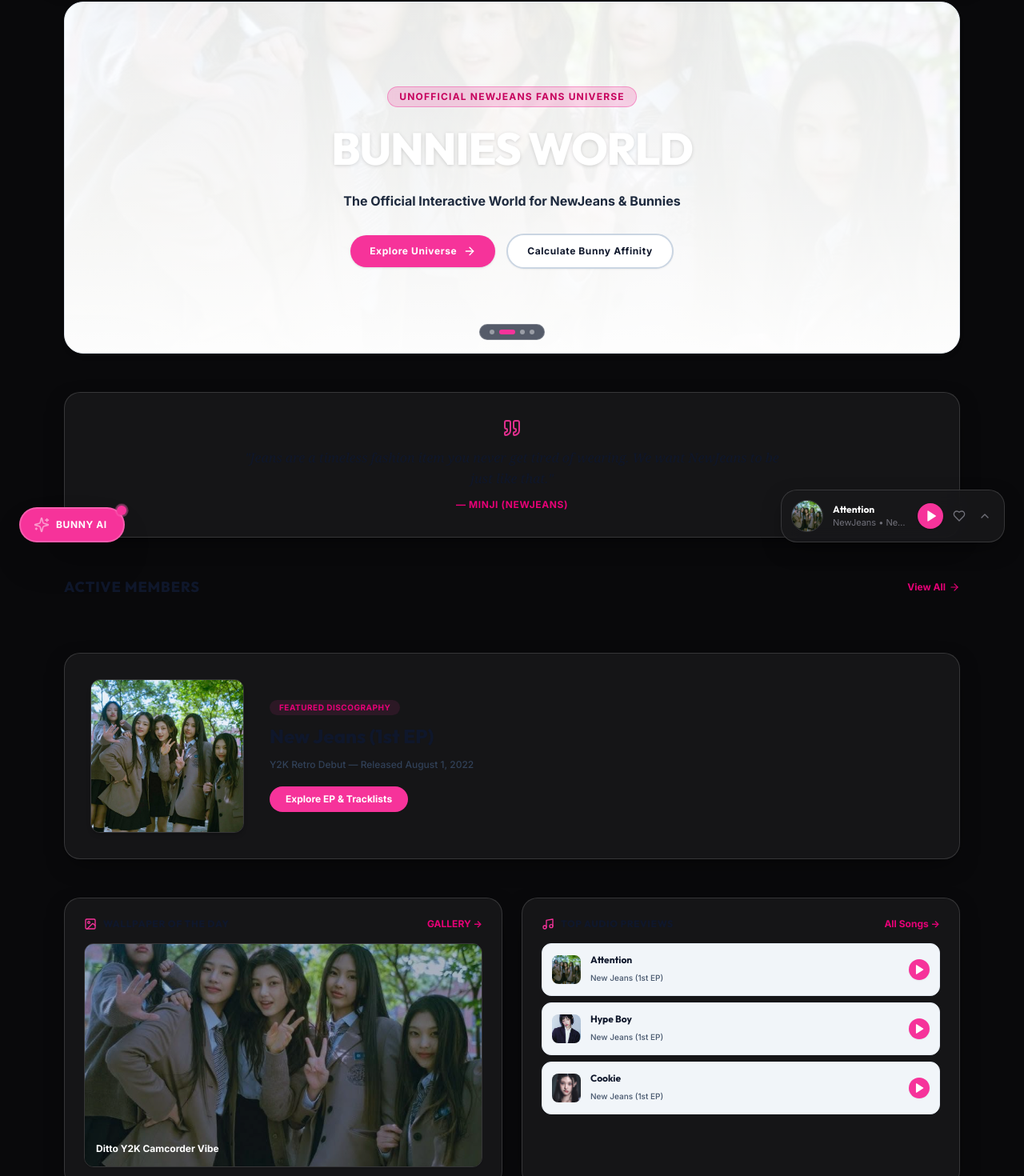
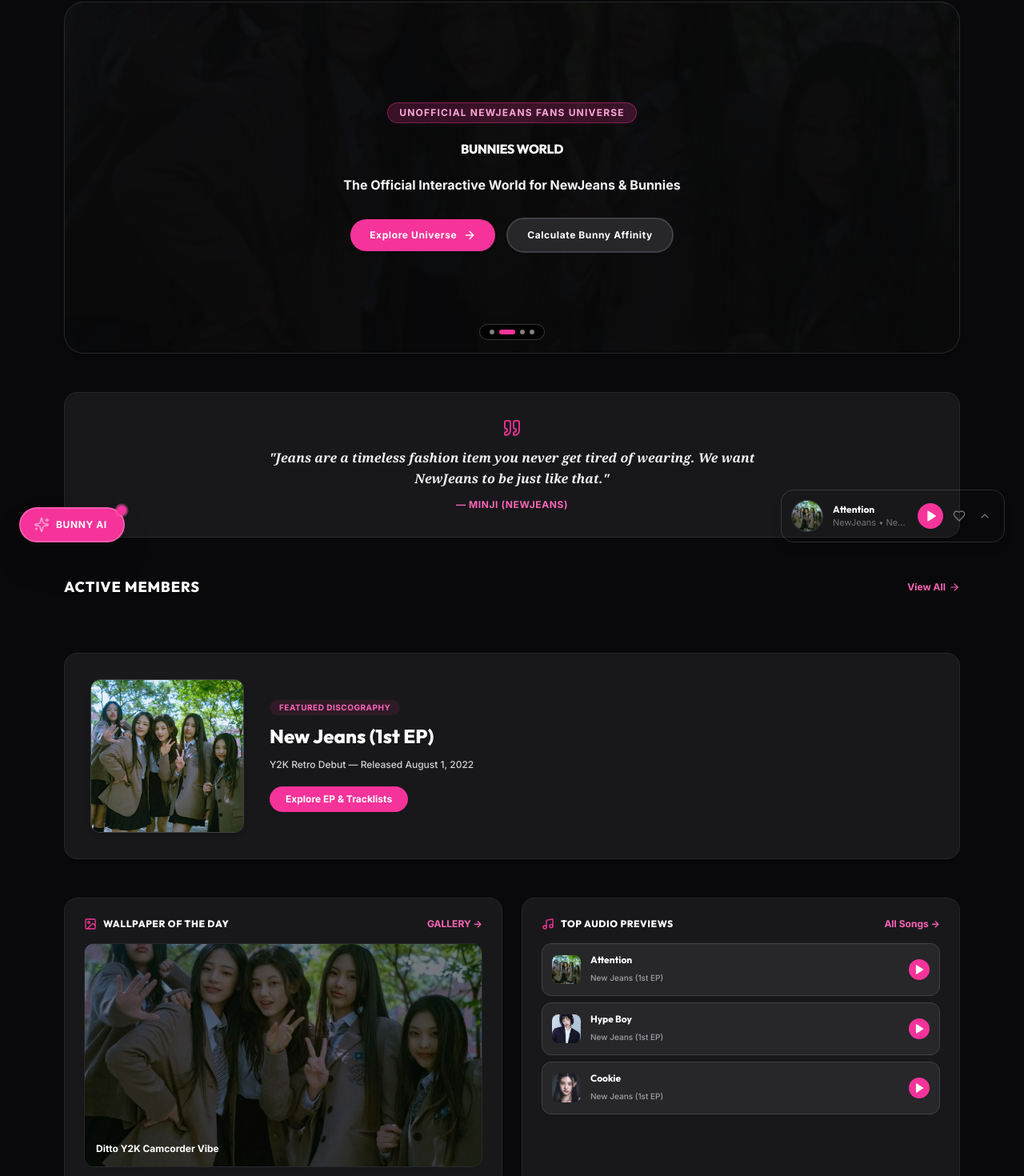
Before and after one commit to andrianbaros/bunnies-world, a React (Vite) app: page / in a window 1280 px wide. Shown: the part 98-1568 px from the top of the page at 80% size. Built offline with nearby package versions, Linux system fonts and the light colour scheme.

Commit message:
fix: configure Tailwind v4 @variant dark to strictly use html .dark class, eliminating system theme fallback in Day Mode

```diff
--- a/src/index.css
+++ b/src/index.css
@@ -1,5 +1,11 @@
 @import url('https://fonts.googleapis.com/css2?family=Outfit:wght@400;500;600;700;800&family=Inter:wght@400;500;600;700&display=swap');
 @import "tailwindcss";
+
+/*
+  Configure Tailwind v4 dark variant to respond strictly to .dark class on html
+  instead of OS prefers-color-scheme setting
+*/
+@variant dark (&:where(.dark, .dark *));
 
 /*
   ==========================================================================
@@ -8,6 +14,7 @@
 */
 @layer base {
   :root,
+  .dark,
   [data-theme='dark'] {
     color-scheme: dark;
     --bg-main: #09090b;
@@ -95,89 +102,3 @@
     color: var(--text-heading);
   }
 }
-
-/*
-  ==========================================================================
-  SEMANTIC UTILITIES & GLASS SURFACES
-  ==========================================================================
-*/
-.glass-surface {
-  background: var(--bg-surface);
-  backdrop-filter: blur(16px);
-  -webkit-backdrop-filter: blur(16px);
-  border: 1px solid var(--border-color);
-  box-shadow: var(--card-shadow);
-  border-radius: 20px;
-  transition: border-color 0.2s ease, background-color 0.2s ease, box-shadow 0.2s ease;
-}
-
-.glass-surface:hover {
-  border-color: var(--border-hover);
-}
-
-.glass-card {
-  background-color: var(--bg-card);
-  border: 1px solid var(--border-color);
-  box-shadow: var(--card-shadow);
-  border-radius: 16px;
-  transition: border-color 0.2s ease, background-color 0.2s ease, transform 0.2s ease;
-}
-
-.glass-card:hover {
-  background-color: var(--bg-card-hover);
-  border-color: var(--border-hover);
-}
-
-.glass-input {
-  background-color: var(--bg-input);
-  color: var(--text-primary);
-  border: 1px solid var(--border-color);
-  border-radius: 12px;
-  outline: none;
-  transition: border-color 0.2s ease, box-shadow 0.2s ease;
-}
-
-.glass-input::placeholder {
-  color: var(--text-muted);
-}
-
-.glass-input:focus {
-  border-color: var(--border-focus);
-  box-shadow: 0 0 0 3px rgba(236, 72, 153, 0.15);
-}
-
-/* Typography scale */
-.text-hero {
-  font-size: clamp(2rem, 4vw + 1rem, 3.5rem);
-  line-height: 1.15;
-  font-weight: 800;
-  letter-spacing: -0.02em;
-  color: var(--text-heading);
-}
-
-.text-section {
-  font-size: clamp(1.5rem, 2.5vw + 1rem, 2.25rem);
-  line-height: 1.25;
-  font-weight: 700;
-  letter-spacing: -0.01em;
-  color: var(--text-heading);
-}
-
-/* Custom Scrollbar */
-::-webkit-scrollbar {
-  width: 6px;
-  height: 6px;
-}
-
-::-webkit-scrollbar-track {
-  background: transparent;
-}
-
-::-webkit-scrollbar-thumb {
-  background: var(--border-color);
-  border-radius: 9999px;
-}
-
-::-webkit-scrollbar-thumb:hover {
-  background: var(--text-muted);
-}
--- a/src/pages/Home.jsx
+++ b/src/pages/Home.jsx
@@ -41,8 +41,8 @@
 
   return (
     <div className="flex flex-col gap-8 sm:gap-12 py-4 px-4 max-w-6xl mx-auto z-10 relative">
-      {/* 1. Hero Carousel (100% Bright Images in Day Mode & Night Mode) */}
-      <section className="p-6 sm:p-12 rounded-3xl text-center flex flex-col items-center gap-4 sm:gap-5 border border-slate-200 dark:border-[var(--border-color)] relative overflow-hidden min-h-[360px] sm:min-h-[440px] justify-center group bg-white dark:bg-[var(--bg-card)] shadow-md">
+      {/* 1. Hero Carousel (100% Bright, Vivid Image without dark box) */}
+      <section className="p-6 sm:p-12 rounded-3xl text-center flex flex-col items-center gap-4 sm:gap-5 border border-slate-200 dark:border-zinc-800 relative overflow-hidden min-h-[360px] sm:min-h-[440px] justify-center group bg-white dark:bg-zinc-900 shadow-md">
         <div className="absolute inset-0 z-0">
           <AnimatePresence mode="wait">
             <motion.img
@@ -50,19 +50,19 @@
               src={heroImages[currentSlide].src}
               alt={heroImages[currentSlide].title}
               initial={{ opacity: 0, scale: 1.03 }}
-              animate={{ opacity: 0.9, scale: 1 }}
+              animate={{ opacity: 1, scale: 1 }}
               exit={{ opacity: 0 }}
               transition={{ duration: 0.8 }}
               className="w-full h-full object-cover"
             />
           </AnimatePresence>
-          {/* Subtle bottom gradient tint to keep text highly legible */}
-          <div className="absolute inset-0 bg-gradient-to-t from-white/90 via-white/40 to-transparent dark:from-zinc-950/90 dark:via-zinc-950/50 dark:to-zinc-950/20" />
+          {/* Gentle backdrop tint for high legibility */}
+          <div className="absolute inset-0 bg-white/40 dark:bg-black/60 backdrop-blur-[1px]" />
         </div>
 
         <button
           onClick={() => setCurrentSlide((prev) => (prev - 1 + heroImages.length) % heroImages.length)}
-          className="absolute left-4 top-1/2 -translate-y-1/2 z-20 p-2.5 rounded-full bg-white/90 dark:bg-black/60 text-slate-800 dark:text-white border border-slate-300 dark:border-zinc-700 opacity-0 group-hover:opacity-100 transition-all duration-200 shadow-sm"
+          className="absolute left-4 top-1/2 -translate-y-1/2 z-20 p-2.5 rounded-full bg-white/90 dark:bg-black/60 text-slate-800 dark:text-white border border-slate-300 dark:border-zinc-700 opacity-0 group-hover:opacity-100 transition-all duration-200 shadow-sm cursor-pointer"
           title="Previous Slide"
         >
           <ChevronLeft className="w-5 h-5" />
@@ -70,19 +70,19 @@
 
         <button
           onClick={() => setCurrentSlide((prev) => (prev + 1) % heroImages.length)}
-          className="absolute right-4 top-1/2 -translate-y-1/2 z-20 p-2.5 rounded-full bg-white/90 dark:bg-black/60 text-slate-800 dark:text-white border border-slate-300 dark:border-zinc-700 opacity-0 group-hover:opacity-100 transition-all duration-200 shadow-sm"
+          className="absolute right-4 top-1/2 -translate-y-1/2 z-20 p-2.5 rounded-full bg-white/90 dark:bg-black/60 text-slate-800 dark:text-white border border-slate-300 dark:border-zinc-700 opacity-0 group-hover:opacity-100 transition-all duration-200 shadow-sm cursor-pointer"
           title="Next Slide"
         >
           <ChevronRight className="w-5 h-5" />
         </button>
 
-        <div className="absolute bottom-4 left-1/2 -translate-x-1/2 z-20 flex items-center gap-1.5 bg-slate-900/70 dark:bg-black/70 px-3 py-1.5 rounded-full border border-white/20 backdrop-blur-xs">
+        <div className="absolute bottom-4 left-1/2 -translate-x-1/2 z-20 flex items-center gap-1.5 bg-slate-900/80 dark:bg-black/80 px-3 py-1.5 rounded-full border border-white/20">
           {heroImages.map((_, idx) => (
             <button
               key={idx}
               onClick={() => setCurrentSlide(idx)}
               className={`h-1.5 rounded-full transition-all duration-300 ${
-                currentSlide === idx ? 'w-5 bg-pink-500' : 'w-1.5 bg-white/40 hover:bg-white/70'
+                currentSlide === idx ? 'w-5 bg-pink-500' : 'w-1.5 bg-white/50 hover:bg-white/90'
               }`}
             />
           ))}
@@ -92,7 +92,7 @@
           initial={{ opacity: 0, y: 15 }}
           animate={{ opacity: 1, y: 0 }}
           transition={{ duration: 0.5 }}
-          className="inline-flex items-center px-3.5 py-1 rounded-full bg-pink-500/20 border border-pink-500/40 text-pink-700 dark:text-pink-300 text-xs font-black tracking-widest uppercase z-10 backdrop-blur-xs"
+          className="inline-flex items-center px-3.5 py-1 rounded-full bg-pink-500/20 border border-pink-500/40 text-pink-700 dark:text-pink-300 text-xs font-black tracking-widest uppercase z-10 backdrop-blur-xs shadow-2xs"
         >
           <span>{t('hero_tag')}</span>
         </motion.div>
@@ -101,7 +101,7 @@
           initial={{ opacity: 0, scale: 0.96 }}
           animate={{ opacity: 1, scale: 1 }}
           transition={{ duration: 0.6, delay: 0.1 }}
-          className="text-hero font-black tracking-tight text-slate-900 dark:text-white z-10 drop-shadow-sm"
+          className="text-hero font-black tracking-tight text-slate-950 dark:text-white z-10 drop-shadow-sm"
         >
           {t('hero_title')}
         </motion.h1>
@@ -110,7 +110,7 @@
           initial={{ opacity: 0, y: 10 }}
           animate={{ opacity: 1, y: 0 }}
           transition={{ duration: 0.5, delay: 0.2 }}
-          className="text-sm sm:text-base text-slate-800 dark:text-zinc-200 max-w-xl leading-relaxed z-10 font-bold drop-shadow-2xs"
+          className="text-sm sm:text-base text-slate-900 dark:text-zinc-100 max-w-xl leading-relaxed z-10 font-bold drop-shadow-2xs"
         >
           {t('hero_subtitle')}
         </motion.p>
@@ -131,7 +131,7 @@
 
           <Link
             to="/universe"
-            className="px-6 py-3 rounded-full bg-white dark:bg-[var(--bg-subtle)] text-slate-900 dark:text-white font-extrabold text-xs tracking-wider border-2 border-slate-300 dark:border-[var(--border-color)] hover:bg-slate-100 dark:hover:bg-[var(--bg-subtle-hover)] transition-colors flex items-center gap-2 shadow-xs"
+            className="px-6 py-3 rounded-full bg-white dark:bg-zinc-800 text-slate-900 dark:text-white font-extrabold text-xs tracking-wider border-2 border-slate-300 dark:border-zinc-700 hover:bg-slate-100 dark:hover:bg-zinc-700 transition-colors flex items-center gap-2 shadow-xs"
           >
             <span>{t('btn_calc_affinity')}</span>
           </Link>
@@ -139,9 +139,9 @@
       </section>
 
       {/* 2. Quote of the Day */}
-      <section className="glass-surface p-6 sm:p-8 rounded-2xl text-center flex flex-col items-center gap-3 border border-[var(--border-color)] bg-white dark:bg-[var(--bg-card)]">
+      <section className="p-6 sm:p-8 rounded-2xl text-center flex flex-col items-center gap-3 border border-slate-200 dark:border-zinc-800 bg-white dark:bg-zinc-900 shadow-sm">
         <Quote className="w-6 h-6 text-pink-500 opacity-90" />
-        <p className="text-sm sm:text-base italic text-slate-900 dark:text-gray-100 font-serif max-w-2xl leading-relaxed font-medium">
+        <p className="text-sm sm:text-base italic text-slate-900 dark:text-gray-100 font-serif max-w-2xl leading-relaxed font-bold">
           "{quotes[0].text}"
         </p>
         <span className="text-xs font-black text-pink-600 dark:text-pink-400 tracking-wider uppercase">— {quotes[0].author} (NewJeans)</span>
@@ -164,7 +164,7 @@
             <Link
               key={member.id}
               to={`/members/${member.id}`}
-              className="glass-surface p-5 rounded-2xl flex flex-col items-center text-center gap-3 border border-[var(--border-color)] hover:border-pink-500 transition-all hover:-translate-y-1 group bg-white dark:bg-[var(--bg-card)]"
+              className="p-5 rounded-2xl flex flex-col items-center text-center gap-3 border border-slate-200 dark:border-zinc-800 hover:border-pink-500 transition-all hover:-translate-y-1 group bg-white dark:bg-zinc-900 shadow-xs"
             >
               <div className="w-24 h-24 rounded-full overflow-hidden border-2 border-pink-500/30 p-1 group-hover:border-pink-500 transition-colors shadow-xs">
                 <img src={member.image} alt={member.name} className="w-full h-full object-cover rounded-full group-hover:scale-105 transition-transform duration-300" />
@@ -173,15 +173,15 @@
                 <h3 className="font-extrabold text-sm text-slate-900 dark:text-white">{member.name}</h3>
                 <span className="text-[11px] text-pink-600 dark:text-pink-400 font-extrabold">{member.koreanName}</span>
               </div>
-              <p className="text-xs text-slate-600 dark:text-[var(--text-muted)] line-clamp-1 font-medium">{member.position}</p>
+              <p className="text-xs text-slate-600 dark:text-zinc-400 line-clamp-1 font-medium">{member.position}</p>
             </Link>
           ))}
         </div>
       </section>
 
       {/* 4. Featured Album */}
-      <section className="glass-surface p-6 sm:p-8 rounded-2xl flex flex-col sm:flex-row items-center gap-6 sm:gap-8 border border-[var(--border-color)] bg-white dark:bg-[var(--bg-card)]">
-        <div className="w-40 h-40 sm:w-48 sm:h-48 rounded-xl overflow-hidden shadow-md flex-shrink-0 border border-[var(--border-color)]">
+      <section className="p-6 sm:p-8 rounded-2xl flex flex-col sm:flex-row items-center gap-6 sm:gap-8 border border-slate-200 dark:border-zinc-800 bg-white dark:bg-zinc-900 shadow-sm">
+        <div className="w-40 h-40 sm:w-48 sm:h-48 rounded-xl overflow-hidden shadow-md flex-shrink-0 border border-slate-200 dark:border-zinc-700">
           <img src={featuredAlbum.cover} alt={featuredAlbum.title} className="w-full h-full object-cover" />
         </div>
         <div className="flex flex-col gap-2.5 text-center sm:text-left">
@@ -189,7 +189,7 @@
             {t('home_featured_disc')}
           </span>
           <h2 className="text-xl sm:text-2xl font-black text-slate-900 dark:text-white">{featuredAlbum.title}</h2>
-          <p className="text-xs text-slate-700 dark:text-[var(--text-secondary)] leading-relaxed max-w-lg font-medium">
+          <p className="text-xs text-slate-700 dark:text-zinc-300 leading-relaxed max-w-lg font-medium">
             {featuredAlbum.concept} — Released {featuredAlbum.releaseDate}
           </p>
           <div className="flex flex-wrap items-center justify-center sm:justify-start gap-3 mt-2">
@@ -205,7 +205,7 @@
 
       {/* 5. Wallpaper + Audio */}
       <section className="grid grid-cols-1 md:grid-cols-2 gap-6">
-        <div className="glass-surface p-5 sm:p-6 rounded-2xl flex flex-col gap-4 border border-[var(--border-color)] bg-white dark:bg-[var(--bg-card)]">
+        <div className="p-5 sm:p-6 rounded-2xl flex flex-col gap-4 border border-slate-200 dark:border-zinc-800 bg-white dark:bg-zinc-900 shadow-xs">
           <div className="flex items-center justify-between">
             <h3 className="font-extrabold text-xs uppercase tracking-wider text-slate-900 dark:text-white flex items-center gap-2">
               <ImageIcon className="w-4 h-4 text-pink-500" />
@@ -213,7 +213,7 @@
             </h3>
             <Link to="/gallery" className="text-xs font-bold text-pink-600 dark:text-pink-400 hover:underline">{t('nav_gallery')} →</Link>
           </div>
-          <div className="relative aspect-video rounded-xl overflow-hidden shadow-xs border border-[var(--border-color)]">
+          <div className="relative aspect-video rounded-xl overflow-hidden shadow-xs border border-slate-200 dark:border-zinc-800">
             <img src={wallpaperOfDay.image} alt={wallpaperOfDay.title} className="w-full h-full object-cover" />
             <div className="absolute inset-0 bg-slate-900/30 dark:bg-black/50 flex items-end p-3.5">
               <span className="text-xs font-bold text-white">{wallpaperOfDay.title}</span>
@@ -221,7 +221,7 @@
           </div>
         </div>
 
-        <div className="glass-surface p-5 sm:p-6 rounded-2xl flex flex-col gap-4 border border-[var(--border-color)] bg-white dark:bg-[var(--bg-card)]">
+        <div className="p-5 sm:p-6 rounded-2xl flex flex-col gap-4 border border-slate-200 dark:border-zinc-800 bg-white dark:bg-zinc-900 shadow-xs">
           <div className="flex items-center justify-between">
             <h3 className="font-extrabold text-xs uppercase tracking-wider text-slate-900 dark:text-white flex items-center gap-2">
               <Music className="w-4 h-4 text-pink-500" />
@@ -234,13 +234,13 @@
               <div
                 key={track.id}
                 onClick={() => playSongById(track.id)}
-                className="flex items-center justify-between p-3 rounded-xl bg-slate-100 dark:bg-[var(--bg-subtle)] hover:bg-slate-200 dark:hover:bg-[var(--bg-subtle-hover)] transition-all cursor-pointer border border-slate-200 dark:border-[var(--border-color)]"
+                className="flex items-center justify-between p-3 rounded-xl bg-slate-100 dark:bg-zinc-800 hover:bg-slate-200 dark:hover:bg-zinc-700 transition-all cursor-pointer border border-slate-200 dark:border-zinc-700"
               >
                 <div className="flex items-center gap-3">
                   <img src={track.cover} alt={track.title} className="w-9 h-9 rounded-lg object-cover" />
                   <div>
                     <h4 className="font-bold text-xs text-slate-900 dark:text-white">{track.title}</h4>
-                    <span className="text-[10px] text-slate-600 dark:text-[var(--text-muted)] font-medium">{track.album}</span>
+                    <span className="text-[10px] text-slate-600 dark:text-zinc-400 font-medium">{track.album}</span>
                   </div>
                 </div>
                 <button className="p-1.5 rounded-full bg-pink-500 text-white hover:bg-pink-600 transition-colors shadow-xs">
```
Also changed, not shown: src/pages/Universe.jsx (+16 -16 lines).
